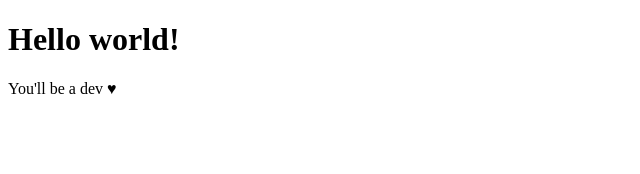
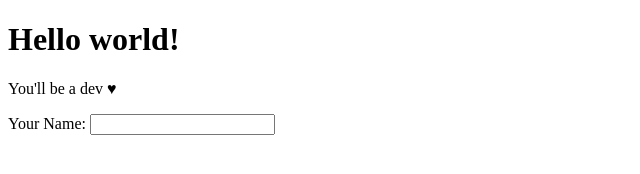
Before and after one commit to ponzinz/push-test, a plain HTML site: page index.html in a window 1280 px wide. Shown: the whole page, without its empty margins (0-640 px from the left). Drawn offline with Linux system fonts and the light colour scheme.

Commit message:
feat: input added

```diff
--- a/index.html
+++ b/index.html
@@ -12,6 +12,12 @@
         <h1>Hello world!</h1>
         <p>You'll be a dev &hearts; </p>
     </header>
+    <main>
+        <div>
+            <label for="name">Your Name:</label>
+            <input type="text" id="name">
+        </div>
+    </main>
 </body>
 
 </html>
```
